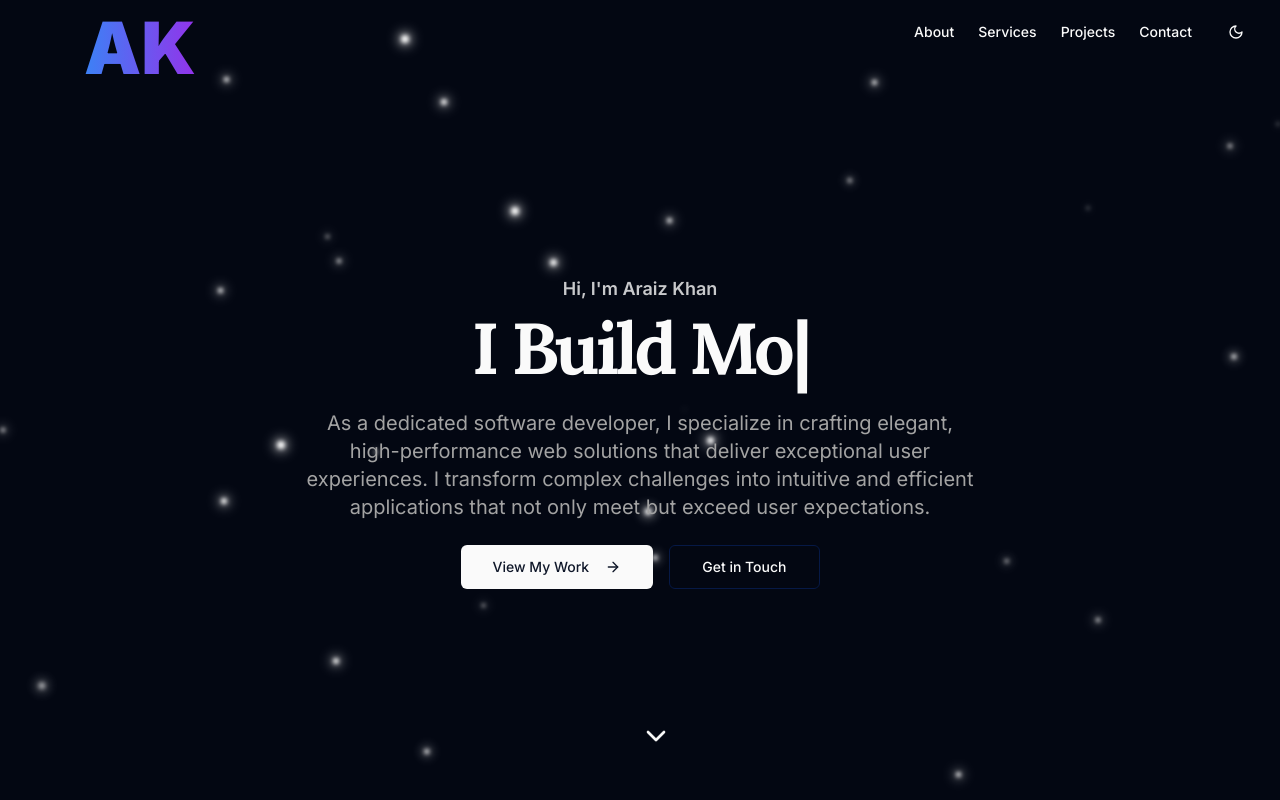
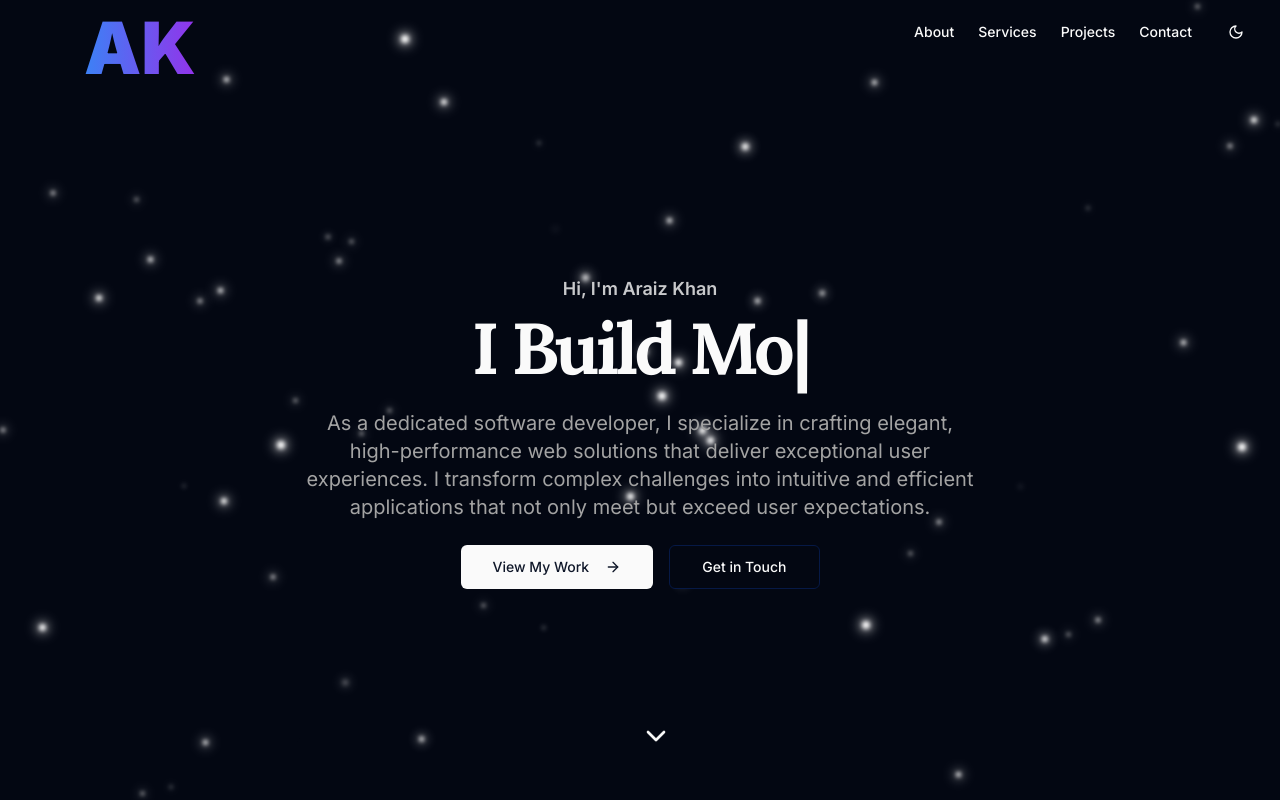
Before and after one commit to araiz-khan/Portfolio_Next, a Next.js app: page / in a window 1280 px wide. Shown: the top 800 px of the page. Built offline with nearby package versions, Linux system fonts and the light colour scheme.

Commit message:
Increase particle count to 60 for more visible particle effects

```diff
--- a/src/components/sections/hero-section.tsx
+++ b/src/components/sections/hero-section.tsx
@@ -27,7 +27,7 @@ export default function HeroSection() {
       className="relative w-full min-h-screen overflow-hidden bg-background transition-colors duration-300 flex flex-col justify-center"
     >
       <ParticleBackground
-        particleCount={30}
+        particleCount={60}
         className="absolute inset-0 z-0 h-full w-full"
       />
       <div className="container relative z-10 mx-auto max-w-7xl px-4 md:px-6 pt-16">
```
